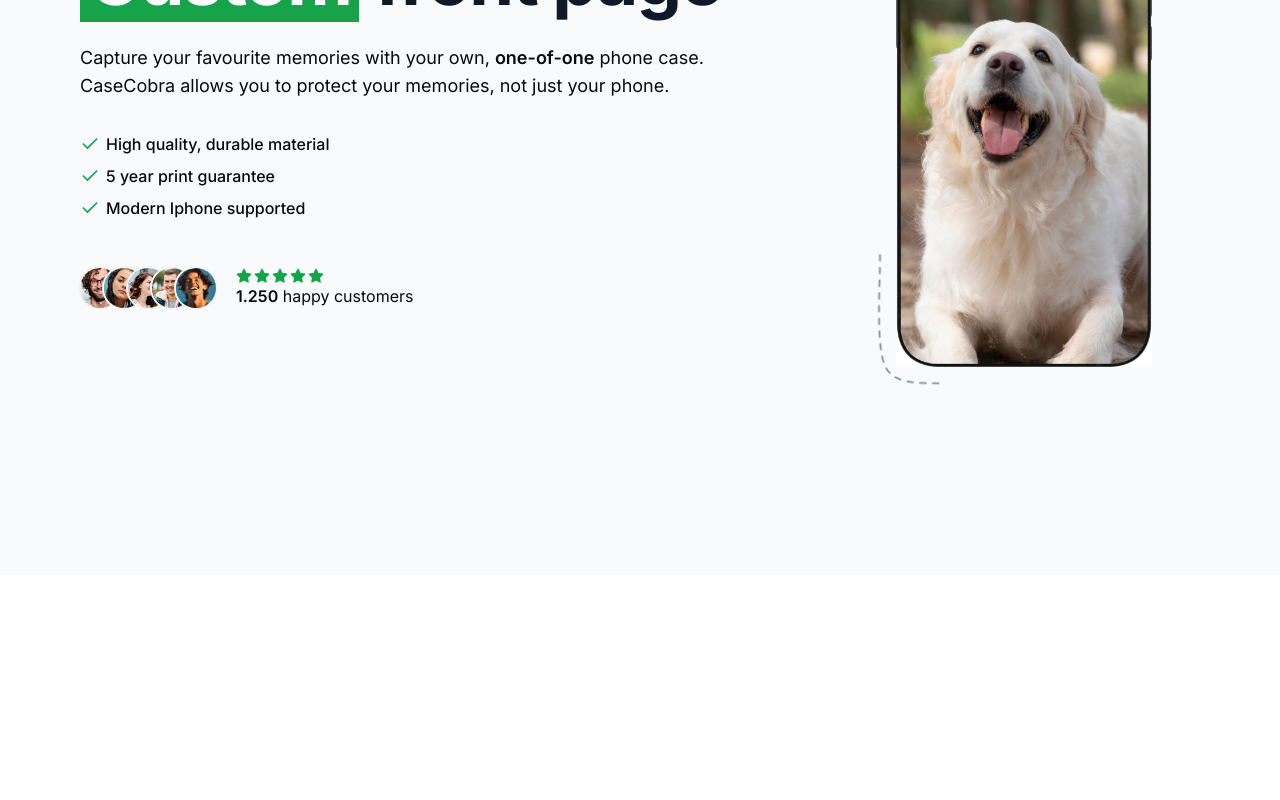
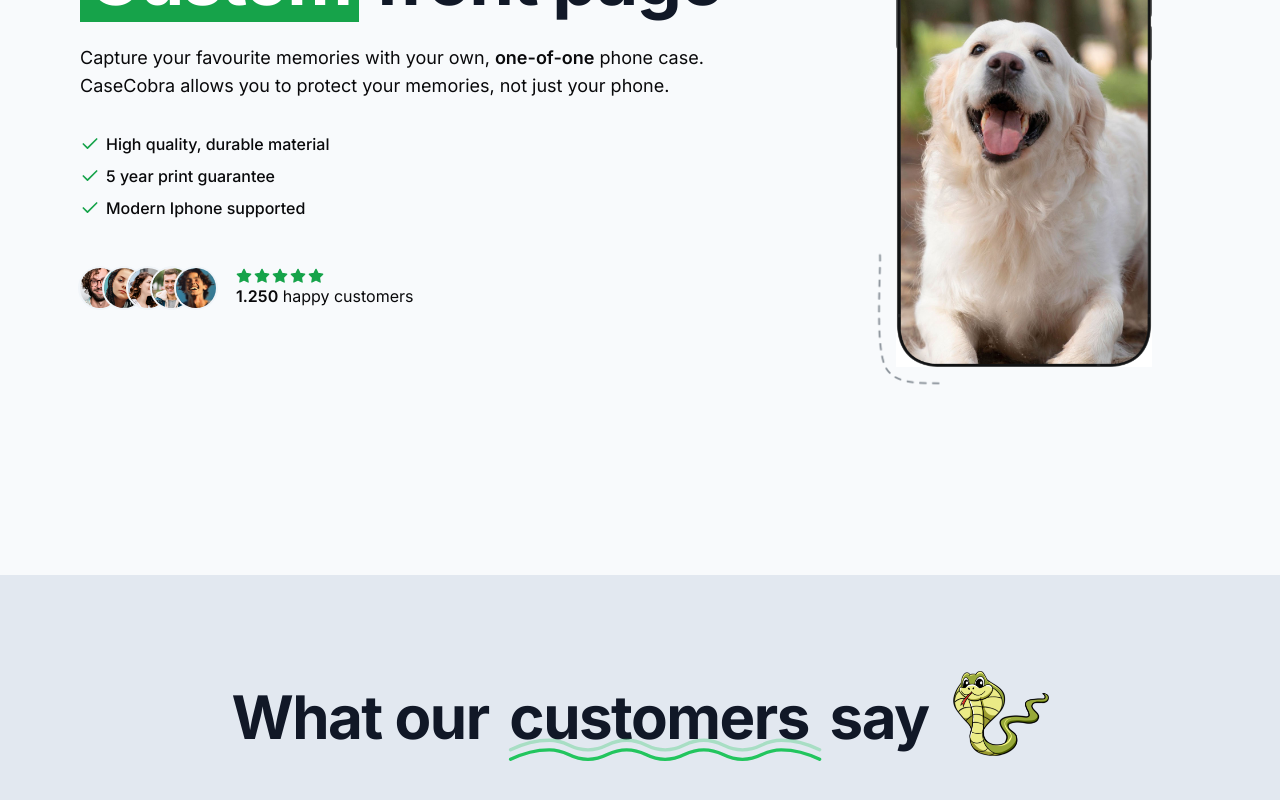
Before and after one commit to biswarupgh0sh/ecommerce-app, a Next.js app: page / in a window 1280 px wide. Shown: the part 420-1220 px from the top of the page. Before the commit the page ends 995 px from the top, so only its background shows below. Built offline with nearby package versions, Linux system fonts and the light colour scheme; no server answers.

Commit message:
add authentication using kinde

```diff
--- a/package.json
+++ b/package.json
@@ -9,6 +9,7 @@
     "lint": "next lint"
   },
   "dependencies": {
+    "@kinde-oss/kinde-auth-nextjs": "^2.2.6",
     "@radix-ui/react-icons": "^1.3.0",
     "@radix-ui/react-slot": "^1.0.2",
     "class-variance-authority": "^0.7.0",
--- /dev/null
+++ b/src/app/api/auth/[kindeAuth]/route.ts
@@ -0,0 +1,2 @@
+import { handleAuth } from "@kinde-oss/kinde-auth-nextjs/server";
+export const GET = handleAuth();
--- a/src/app/globals.css
+++ b/src/app/globals.css
@@ -1,70 +1,55 @@
 @tailwind base;
 @tailwind components;
 @tailwind utilities;
+
 
 @layer base {
   :root {
     --background: 0 0% 100%;
     --foreground: 240 10% 3.9%;
-
     --card: 0 0% 100%;
     --card-foreground: 240 10% 3.9%;
-
     --popover: 0 0% 100%;
     --popover-foreground: 240 10% 3.9%;
-
-    --primary: 240 5.9% 10%;
-    --primary-foreground: 0 0% 98%;
-
+    --primary: 142.1 76.2% 36.3%;
+    --primary-foreground: 355.7 100% 97.3%;
     --secondary: 240 4.8% 95.9%;
     --secondary-foreground: 240 5.9% 10%;
-
     --muted: 240 4.8% 95.9%;
     --muted-foreground: 240 3.8% 46.1%;
-
     --accent: 240 4.8% 95.9%;
     --accent-foreground: 240 5.9% 10%;
-
     --destructive: 0 84.2% 60.2%;
     --destructive-foreground: 0 0% 98%;
-
     --border: 240 5.9% 90%;
     --input: 240 5.9% 90%;
-    --ring: 240 10% 3.9%;
-
+    --ring: 142.1 76.2% 36.3%;
     --radius: 0.5rem;
   }
 
   .dark {
-    --background: 240 10% 3.9%;
-    --foreground: 0 0% 98%;
-
-    --card: 240 10% 3.9%;
-    --card-foreground: 0 0% 98%;
-
-    --popover: 240 10% 3.9%;
-    --popover-foreground: 0 0% 98%;
-
-    --primary: 0 0% 98%;
-    --primary-foreground: 240 5.9% 10%;
-
+    --background: 20 14.3% 4.1%;
+    --foreground: 0 0% 95%;
+    --card: 24 9.8% 10%;
+    --card-foreground: 0 0% 95%;
+    --popover: 0 0% 9%;
+    --popover-foreground: 0 0% 95%;
+    --primary: 142.1 70.6% 45.3%;
+    --primary-foreground: 144.9 80.4% 10%;
     --secondary: 240 3.7% 15.9%;
     --secondary-foreground: 0 0% 98%;
-
-    --muted: 240 3.7% 15.9%;
+    --muted: 0 0% 15%;
     --muted-foreground: 240 5% 64.9%;
-
-    --accent: 240 3.7% 15.9%;
+    --accent: 12 6.5% 15.1%;
     --accent-foreground: 0 0% 98%;
-
     --destructive: 0 62.8% 30.6%;
-    --destructive-foreground: 0 0% 98%;
-
+    --destructive-foreground: 0 85.7% 97.3%;
     --border: 240 3.7% 15.9%;
     --input: 240 3.7% 15.9%;
-    --ring: 240 4.9% 83.9%;
+    --ring: 142.4 71.8% 29.2%;
   }
 }
+
 
 @layer base {
   * {
--- a/src/app/page.tsx
+++ b/src/app/page.tsx
@@ -1,3 +1,4 @@
+import { Icons } from "@/components/Icons";
 import MaxWidthWrapper from "@/components/MaxWidthWrapper";
 import Phone from "@/components/Phone";
 import { Check, Star } from "lucide-react";
@@ -92,6 +93,17 @@ export default function Home() {
           </div>
         </MaxWidthWrapper>
       </section>
+
+
+      {/* Value proposition section */}
+      <section className="bg-slate-200 py-24">
+        <MaxWidthWrapper className="flex flex-col items-center gap-16 sm:gap-32">
+          <div className="flex flex-col items-center gap-4 sm:gap-6 lg:flex-row">
+            <h2 className="order-1 mt-2 text-center text-balance tracking-tight !leading-tight font-bold text-gray-900 text-5xl md:text-6xl">What our <span className="relative px-2">customers <Icons.underline className="hidden pointer-events-none absolute inset-x-0 -bottom-6 text-green-500 sm:block"/></span> say</h2>
+            <img src="/snake-2.png" className="w-24 order-0 lg:order-2"/>
+          </div>
+        </MaxWidthWrapper>
+      </section>
     </div>
   );
 }
--- /dev/null
+++ b/src/components/Icons.tsx
@@ -0,0 +1,20 @@
+import { LucideProps } from "lucide-react";
+
+export const Icons = {
+    underline: (props: LucideProps) => (
+        <svg {...props} viewBox='0 0 687 155'>
+      <g
+        stroke='currentColor'
+        strokeWidth='7'
+        fill='none'
+        fillRule='evenodd'
+        strokeLinecap='round'
+        strokeLinejoin='round'>
+        <path
+          d='M20 98c27-13.3333333 54-20 81-20 40.5 0 40.5 20 81 20s40.626917-20 81-20 40.123083 20 80.5 20 40.5-20 81-20 40.5 20 81 20 40.626917-20 81-20c26.915389 0 53.748722 6.6666667 80.5 20'
+          opacity='.3'></path>
+        <path d='M20 118c27-13.3333333 54-20 81-20 40.5 0 40.5 20 81 20s40.626917-20 81-20 40.123083 20 80.5 20 40.5-20 81-20 40.5 20 81 20 40.626917-20 81-20c26.915389 0 53.748722 6.6666667 80.5 20'></path>
+      </g>
+    </svg>
+    )
+}
--- a/src/components/Navbar.tsx
+++ b/src/components/Navbar.tsx
@@ -2,10 +2,12 @@ import Link from "next/link";
 import MaxWidthWrapper from "./MaxWidthWrapper";
 import { buttonVariants } from "./ui/button";
 import { ArrowRight } from "lucide-react";
+import { getKindeServerSession } from "@kinde-oss/kinde-auth-nextjs/server";
 
-const Navbar = () => {
-  const user = undefined;
-  const isAdmin = false;
+const Navbar = async () => {
+  const { getUser } = getKindeServerSession();
+  const user = await getUser();
+  const isAdmin = user?.email === process.env.ADMIN_EMAIL as string;
   return (
     <nav className="sticky h-14 z-[100] w-full inset-x-0 top-0 border-b border-gray-200 bg-white/75 backdrop-blur-lg transition-all">
       <MaxWidthWrapper>
@@ -25,24 +27,30 @@ const Navbar = () => {
                 >
                   Sign Out
                 </Link>
-                {isAdmin ? (<Link
-                  href="/api/auth/logout"
-                  className={buttonVariants({
-                    size: "sm",
-                    variant: "ghost",
-                  })}
-                >Dashboard ✨</Link>) : null}
+                {isAdmin ? (
+                  <Link
+                    href="/dashboard"
+                    className={buttonVariants({
+                      size: "sm",
+                      variant: "ghost",
+                    })}
+                  >
+                    Dashboard ✨
+                  </Link>
+                ) : null}
                 <Link
                   href="/configure/upload"
                   className={buttonVariants({
                     size: "sm",
-                    className: "hidden items-center gap-1 sm:flex"
+                    className: "hidden items-center gap-1 sm:flex",
                   })}
-                >Create case
-                <ArrowRight className="ml-1.5 w-5 h-5"/></Link>
+                >
+                  Create case
+                  <ArrowRight className="ml-1.5 w-5 h-5" />
+                </Link>
               </>
             ) : (
-                <>
+              <>
                 <Link
                   href="/api/auth/register"
                   className={buttonVariants({
@@ -58,8 +66,10 @@ const Navbar = () => {
                     size: "sm",
                     variant: "ghost",
                   })}
-                >Login
-                <ArrowRight className="ml-1.5 w-5 h-5"/></Link>
+                >
+                  Login
+                </Link>
+                <div className="h-8 w-px bg-zinc-200 sm:block"></div>
               </>
             )}
           </div>
```
Also changed, not shown: 1 other file (tests, documents, lock files or other folders).
